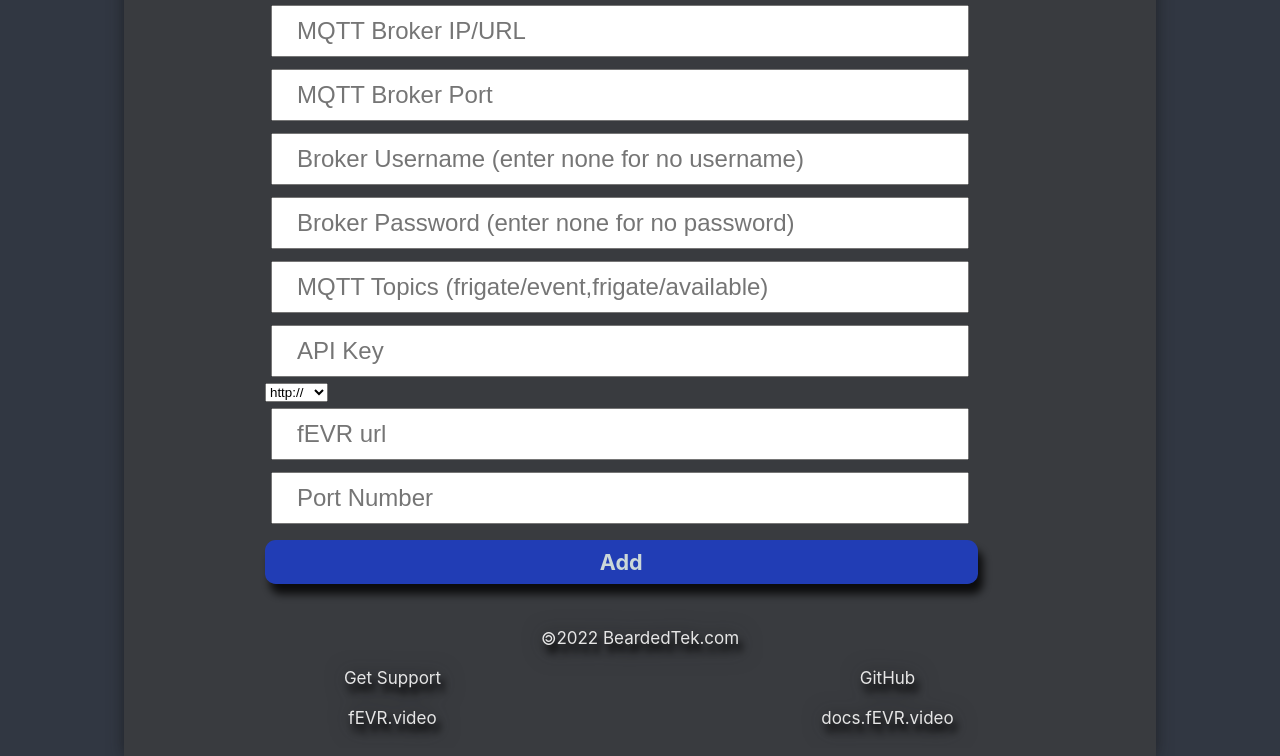
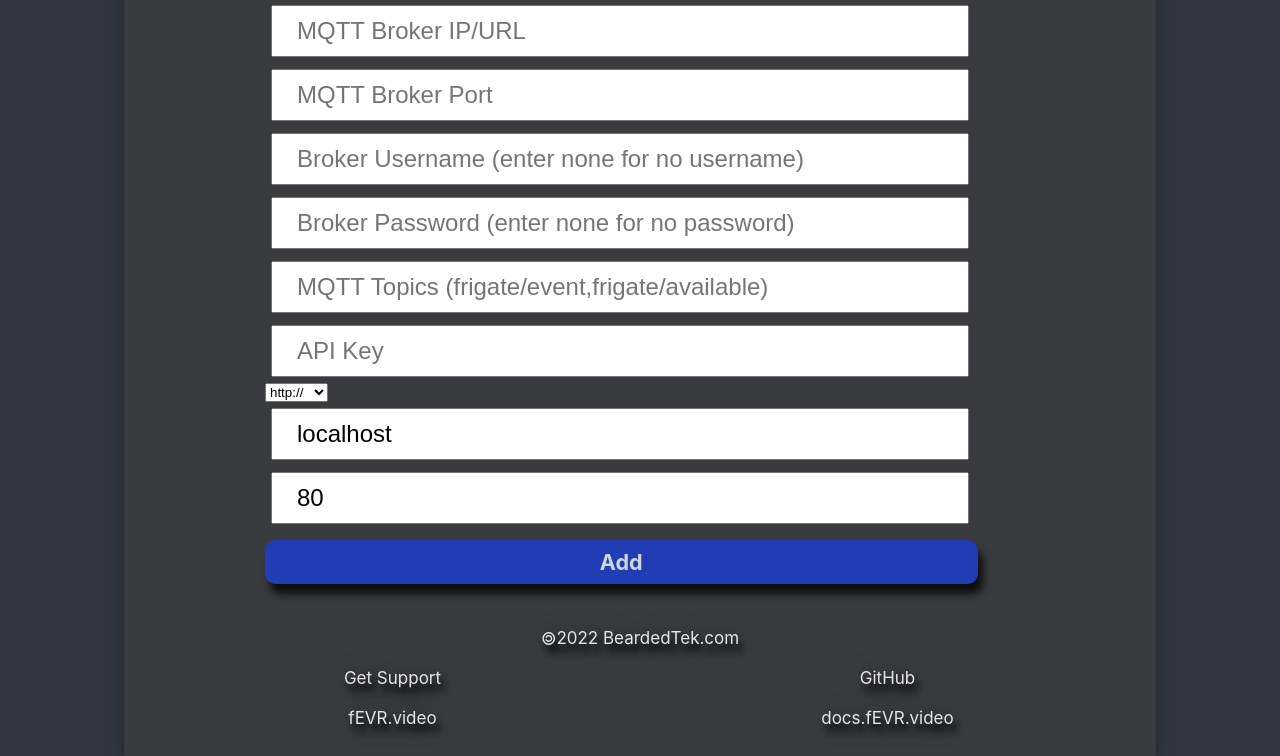
Before and after one commit to BeardedTek-com/fEVR, a Python web app: template app/templates/setupmqtt.html in a window 1280 px wide. Shown: the part 401-1157 px from the top of the page. Run offline with Jinja, Linux system fonts and the light colour scheme; the template is opened without the code that fills it, so the values that code supplies are empty.

Commit message:
A few adjustments
docker-compose.yml:
- use ghcr.io/beardedtek-com/fevr:main
setupmqtt.html:
- add id for options and inputs for auto detection
setup.js:
- update auto detection if there is a port number being used or not

```diff
--- a/app/static/js/setup.js
+++ b/app/static/js/setup.js
@@ -5,7 +5,10 @@
       https = true;
     }
     fqdn = URL[1].split("/")[0]
-    port = URL[1].split(":")
+    if (Boolean(fqdn[1]) == true){
+        fqdn = URL[1].split("/")[0].split(":")[0]
+    }
+    port = URL[1].split("/")[0].split(":")
     if (Boolean(port[1])){
       port = port[1]
     }
--- a/app/templates/setupmqtt.html
+++ b/app/templates/setupmqtt.html
@@ -20,12 +20,12 @@
                 <input type="text" name="brokerP" placeholder="Broker Password (enter none for no password)">
                 <input type="text" name="topics" placeholder="MQTT Topics (frigate/event,frigate/available)">
                 <input type="text" name="key" placeholder="API Key">
-                <select name="https" id="mqttHttps">
-                    <option value="https">https://</option>
-                    <option selected value="http">http://</option>
+                <select name="https">
+                    <option id="fevrhttps" value="https">https://</option>
+                    <option id="fevrhttp" selected value="http">http://</option>
                 </select>
-                <input type="text" name="fevr" placeholder="fEVR url">
-                <input type="text" name="fevrport" placeholder="Port Number">
+                <input type="text" id="fevrfqdn" name="fevr" placeholder="fEVR url">
+                <input type="text" id="fevrport" name="fevrport" placeholder="Port Number">
                 <button>Add</button>
             </form>
             <script>
--- a/docker-compose.yml
+++ b/docker-compose.yml
@@ -19,9 +19,8 @@
     networks:
       fevrnet:
         ipv4_address: ${TAILSCALE_IP:-192.168.101.253}
-
   fevr:
-    image: ghcr.io/beardedtek-com/fevr-flask:main
+    image: ghcr.io/beardedtek-com/fevr:main
     container_name: fevr
     restart: unless-stopped
     privileged: true
@@ -37,7 +36,7 @@
     command: /fevr/run_fevr.sh
 
   fevr_mqtt:    # You can run this in the fEVR container by setting MQTT_CLIENT to "true" AND REMOVE THIS SECTION
-    image: ghcr.io/beardedtek-com/fevr-flask:main
+    image: ghcr.io/beardedtek-com/fevr:main
     container_name: fevr_mqtt
     restart: unless-stopped
     privileged: true
```
